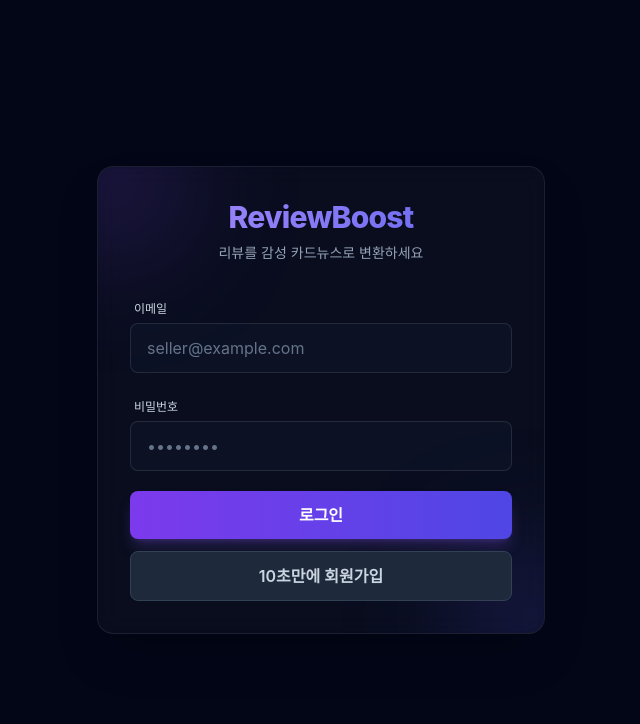
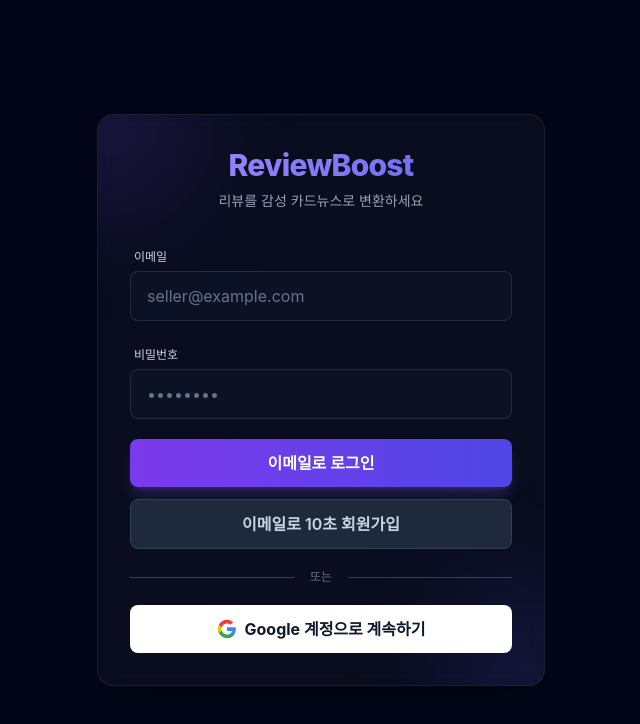
Before and after one commit to JunHoKim21/ReviewBoost-, a Next.js app: page /login in a window 1280 px wide. Shown: the top 724 px of the page, without its empty margins (319-959 px from the left). Built offline with nearby package versions, Linux system fonts and the light colour scheme.

Commit message:
feat: add Google OAuth login UI and logic

```diff
--- a/src/app/login/page.tsx
+++ b/src/app/login/page.tsx
@@ -58,6 +58,23 @@
     }
   };
 
+  const handleGoogleLogin = async () => {
+    setIsLoading(true);
+    setErrorMsg('');
+    try {
+      const { error } = await supabase.auth.signInWithOAuth({
+        provider: 'google',
+        options: {
+          redirectTo: `${window.location.origin}/auth/callback`,
+        },
+      });
+      if (error) throw new Error(error.message);
+    } catch (err: any) {
+      setErrorMsg('구글 로그인 실패: ' + (err.message || '오류가 발생했습니다.'));
+      setIsLoading(false);
+    }
+  };
+
   return (
     <div className="flex flex-col justify-center items-center min-h-screen bg-slate-950 text-white p-4">
       <div className="glass-panel p-8 rounded-2xl shadow-2xl max-w-md w-full relative overflow-hidden">
@@ -109,7 +126,7 @@
                 disabled={isLoading}
                 className="w-full py-3 bg-gradient-to-r from-violet-600 to-indigo-600 hover:from-violet-500 hover:to-indigo-500 rounded-lg font-semibold shadow-lg shadow-violet-500/25 transition-all flex justify-center items-center gap-2 disabled:opacity-50 disabled:cursor-not-allowed"
               >
-                {isLoading ? '처리 중...' : '로그인'}
+                {isLoading ? '처리 중...' : '이메일로 로그인'}
               </button>
 
               <button
@@ -118,7 +135,28 @@
                 disabled={isLoading}
                 className="w-full py-3 bg-slate-800 hover:bg-slate-700 text-slate-300 rounded-lg font-semibold transition-all flex justify-center items-center gap-2 disabled:opacity-50 disabled:cursor-not-allowed border border-slate-700"
               >
-                10초만에 회원가입
+                이메일로 10초 회원가입
+              </button>
+
+              <div className="relative flex items-center py-2">
+                <div className="flex-grow border-t border-slate-700"></div>
+                <span className="flex-shrink-0 mx-4 text-slate-500 text-xs">또는</span>
+                <div className="flex-grow border-t border-slate-700"></div>
+              </div>
+
+              <button
+                type="button"
+                onClick={handleGoogleLogin}
+                disabled={isLoading}
+                className="w-full py-3 bg-white hover:bg-gray-100 text-slate-900 rounded-lg font-bold transition-all flex justify-center items-center gap-2 disabled:opacity-50 disabled:cursor-not-allowed"
+              >
+                <svg className="w-5 h-5" viewBox="0 0 24 24">
+                  <path d="M22.56 12.25c0-.78-.07-1.53-.2-2.25H12v4.26h5.92c-.26 1.37-1.04 2.53-2.21 3.31v2.77h3.57c2.08-1.92 3.28-4.74 3.28-8.09z" fill="#4285F4"/>
+                  <path d="M12 23c2.97 0 5.46-.98 7.28-2.66l-3.57-2.77c-.98.66-2.23 1.06-3.71 1.06-2.86 0-5.29-1.93-6.16-4.53H2.18v2.84C3.99 20.53 7.7 23 12 23z" fill="#34A853"/>
+                  <path d="M5.84 14.09c-.22-.66-.35-1.36-.35-2.09s.13-1.43.35-2.09V7.07H2.18C1.43 8.55 1 10.22 1 12s.43 3.45 1.18 4.93l2.85-2.22.81-.62z" fill="#FBBC05"/>
+                  <path d="M12 5.38c1.62 0 3.06.56 4.21 1.64l3.15-3.15C17.45 2.09 14.97 1 12 1 7.7 1 3.99 3.47 2.18 7.07l3.66 2.84c.87-2.6 3.3-4.53 6.16-4.53z" fill="#EA4335"/>
+                </svg>
+                Google 계정으로 계속하기
               </button>
             </div>
           </form>
```
